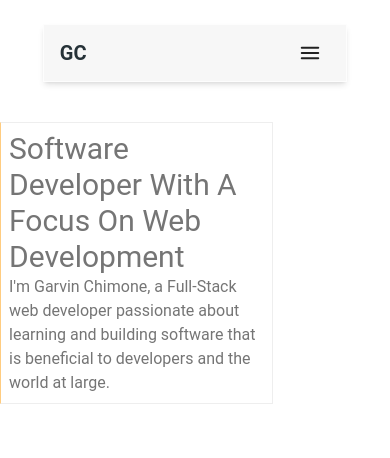
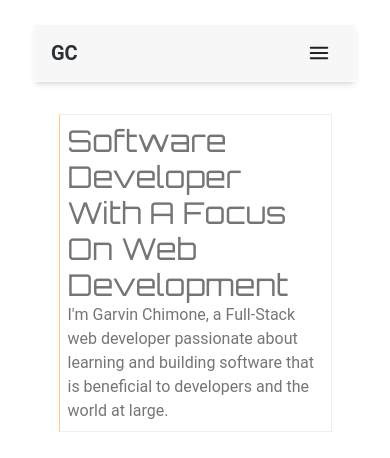
Before and after one commit to Chimoneg27/Garvin-Chimone, a React (Vite) app: page / in a window 390 px wide. Shown: the top 458 px of the page. Built offline with nearby package versions, Linux system fonts and the light colour scheme; a web font is replaced by a local one.

Commit message:
fix: adjust Navbar width for better responsiveness

```diff
--- a/src/Components/NavList.jsx
+++ b/src/Components/NavList.jsx
@@ -40,7 +40,7 @@ export function NavList() {
 
   return (
     <div className="flex justify-center items-start mt-6 px-4">
-      <Navbar className="sticky top-0 z-10 w-[85%] rounded-none bg-gray-100 px-4 py-2 lg:px-8 lg:py-4">
+      <Navbar className="sticky top-0 z-10 w-[90%] rounded-none bg-gray-100 px-4 py-2 lg:px-8 lg:py-4">
         <div className="flex items-center justify-between text-blue-gray-900">
           <Typography
             as="a"
--- a/src/styles/index.css
+++ b/src/styles/index.css
@@ -6,3 +6,11 @@
 .intro {
     margin: 2rem auto;
 }
+
+.about {
+    margin: 2rem auto;
+}
+
+.heading {
+    font-family: "Orbitron", sans-serif;
+}
```
